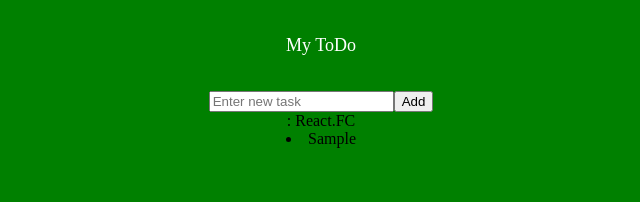
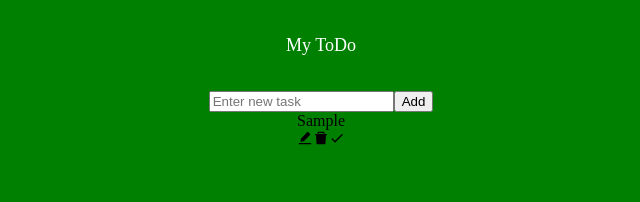
Before and after one commit to OlhaDorofiychuk/typescript_todo, a React (Create React App) app: page / in a window 1280 px wide. Both pictures are taken after typing "Sample" into the empty fields and a click on the button "Add". Shown: the top 202 px of the page, without its empty margins (319-959 px from the left). Built offline with nearby package versions, Linux system fonts and the light colour scheme; the HTML template or start-up script is replaced by a standard one; a web font is replaced by a local one.

Commit message:
css required

```diff
--- a/package.json
+++ b/package.json
@@ -12,6 +12,7 @@
     "@types/react-dom": "^18.0.10",
     "react": "^18.2.0",
     "react-dom": "^18.2.0",
+    "react-icons": "^4.7.1",
     "react-scripts": "5.0.1",
     "typescript": "^4.9.4",
     "web-vitals": "^2.1.4"
--- a/src/App.tsx
+++ b/src/App.tsx
@@ -7,10 +7,14 @@ import TodoList from './components/TodoList';
 const App: React.FC=()=>{
   const [todo, setTodo] = useState<string>('');
   const [todos, seTodos] = useState<Todo[]>([]);
+
+  function getUID (){
+    return Date.now()
+  }
   const handleAdd =(e:React.FormEvent)=>{
     e.preventDefault()
     if(todo) {
-      seTodos([...todos,{id: Date.now(), todo, isDone: false}])
+      seTodos([...todos,{id: getUID(), todo, isDone: false}])
       setTodo('')
     }
   }
@@ -20,10 +24,8 @@ const App: React.FC=()=>{
     <div className="App">
       <span className='heading'>My ToDo</span>
       <ImputComponent todo={todo} setTodo={setTodo} handleAdd={handleAdd}/>
-      <TodoList />
-      {todos.map(task=>(
-        <li key={task.id}>{task.todo}</li>
-      ))}
+      <TodoList todos={todos} setTodos={seTodos}/>
+
     </div>
   );
 }
--- a/src/components/ImputComponent.tsx
+++ b/src/components/ImputComponent.tsx
@@ -1,14 +1,19 @@
-import React from 'react'
+import { useRef } from 'react';
 
 interface Props {
     todo: string;
     setTodo: React.Dispatch<React.SetStateAction<string>>
     handleAdd:(e:React.FormEvent)=>void;
 }
-const ImputComponent = ({todo, setTodo, handleAdd}: Props) => {
+const ImputComponent:React.FC<Props> = ({todo, setTodo, handleAdd}) => {
+    const inputRef = useRef<HTMLInputElement>(null);
   return (
-  <form className='input' onSubmit={handleAdd}>
-    <input className='input_field' type='input' value={todo} onChange={(e)=>setTodo(e.target.value)}placeholder='Enter new task'></input>
+  <form className='input'
+  onSubmit={(e)=>{handleAdd(e);
+  inputRef.current?.blur();
+  }}
+  >
+    <input className='input_field' type='text' value={todo} ref={inputRef} onChange={(e)=>setTodo(e.target.value)}placeholder='Enter new task'></input>
     <button className='input_submt' type='submit'>Add</button>
   </form>
   )
--- /dev/null
+++ b/src/components/SingleTodo.tsx
@@ -0,0 +1,76 @@
+import React, { useEffect, useState } from "react";
+import { useRef } from "react";
+import { AiFillEdit, AiFillDelete } from "react-icons/ai";
+import { MdDone } from "react-icons/md";
+import { Todo } from "./item";
+
+const SingleTodo: React.FC<{
+  todo: Todo;
+  todos: Todo[];
+  setTodos: React.Dispatch<React.SetStateAction<Todo[]>>;
+}> = ({ todo, todos, setTodos }) => {
+  const [edit, setEdit] = useState<boolean>(false);
+  const [editTodo, setEditTodo] = useState<string>(todo.todo);
+
+  const inputRef = useRef<HTMLInputElement>(null);
+  useEffect(() => {
+    inputRef.current?.focus();
+  }, [edit]);
+
+  const handleEdit = (e: React.FormEvent, id: number) => {
+    e.preventDefault();
+    setTodos(
+      todos.map((todo) => (todo.id === id ? { ...todo, todo: editTodo } : todo))
+    );
+    setEdit(false);
+  };
+
+  const handleDelete = (id: number) => {
+    setTodos(todos.filter((todo) => todo.id !== id));
+  };
+
+  const handleDone = (id: number) => {
+    setTodos(
+      todos.map((todo) =>
+        todo.id === id ? { ...todo, isDone: !todo.isDone } : todo
+      )
+    );
+  };
+
+  return (
+    <form className="todos__single" onSubmit={(e) => handleEdit(e, todo.id)}>
+      {edit ? (
+        <input
+          value={editTodo}
+          onChange={(e) => setEditTodo(e.target.value)}
+          className="todos__single--text"
+          ref={inputRef}
+        />
+      ) : todo.isDone ? (
+        <s className="todos__single--text">{todo.todo}</s>
+      ) : (
+        <span className="todos__single--text">{todo.todo}</span>
+      )}
+      <div>
+        <span
+          className="icon"
+          onClick={() => {
+            if (!edit && !todo.isDone) {
+              setEdit(!edit);
+            }
+          }}
+        >
+          <AiFillEdit />
+        </span>
+        <span className="icon" onClick={() => handleDelete(todo.id)}>
+          <AiFillDelete />
+        </span>
+        <span className="icon" onClick={() => handleDone(todo.id)}>
+          <MdDone />
+        </span>
+      </div>
+    </form>
+  );
+};
+
+export default SingleTodo;
--- a/src/components/TodoList.tsx
+++ b/src/components/TodoList.tsx
@@ -1,8 +1,23 @@
 import React from 'react'
+import { Todo } from './item'
+import SingleTodo from './SingleTodo'
 
-const TodoList: React.FC = () => {
+interface Props {
+    todos: Todo[],
+    setTodos: React.Dispatch<React.SetStateAction<Todo[]>>
+}
+
+const TodoList: React.FC<Props> = ({todos,setTodos}) => {
   return (
-    <div>: React.FC</div>
+    <div className='list_todos'>
+        {todos?.map((todo)=>(
+        <SingleTodo
+        todo={todo}
+        key={todo.id}
+        todos={todos}
+        setTodos={setTodos}/>
+      ))}
+        </div>
   )
 }
 
```
Also changed, not shown: 1 other file (tests, documents, lock files or other folders).
